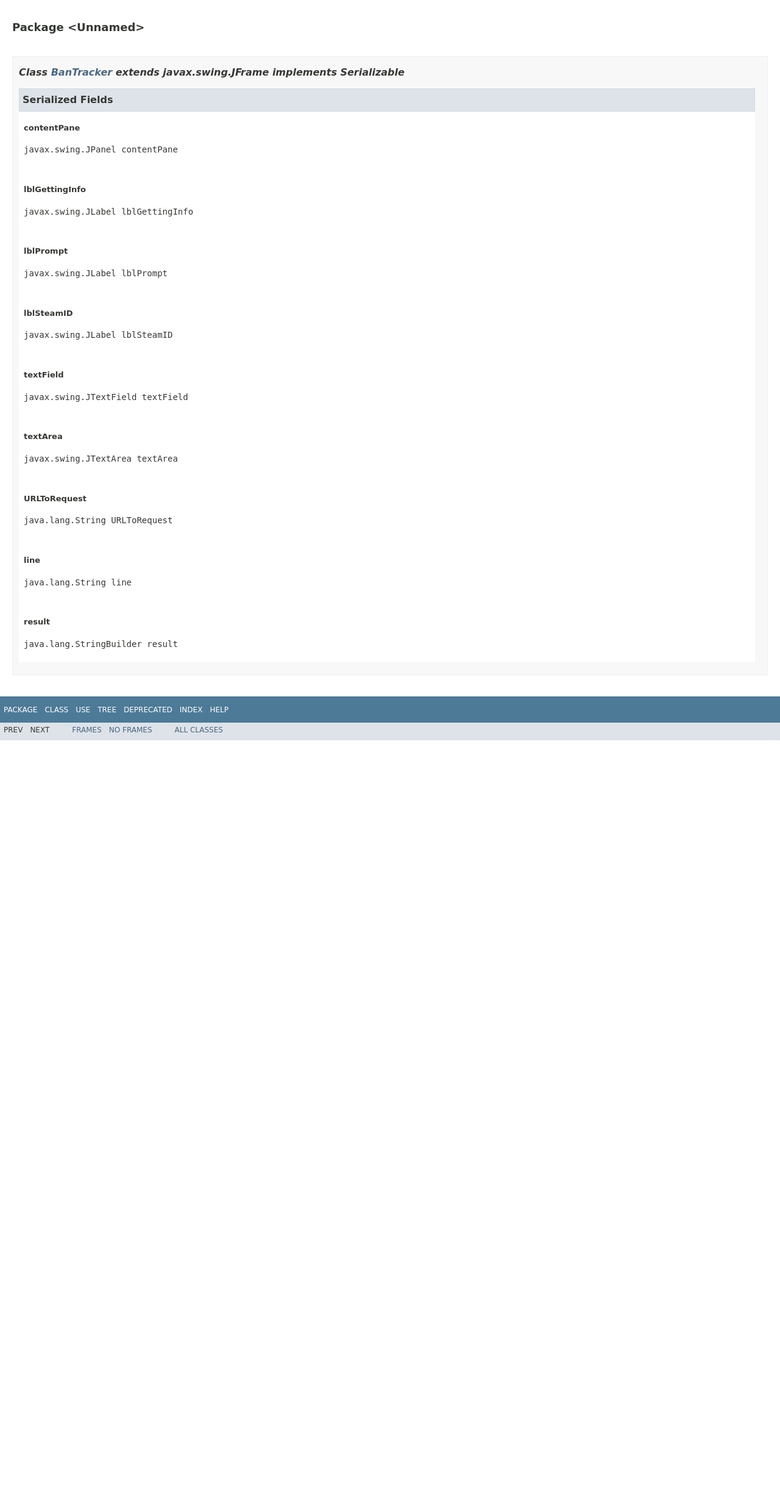
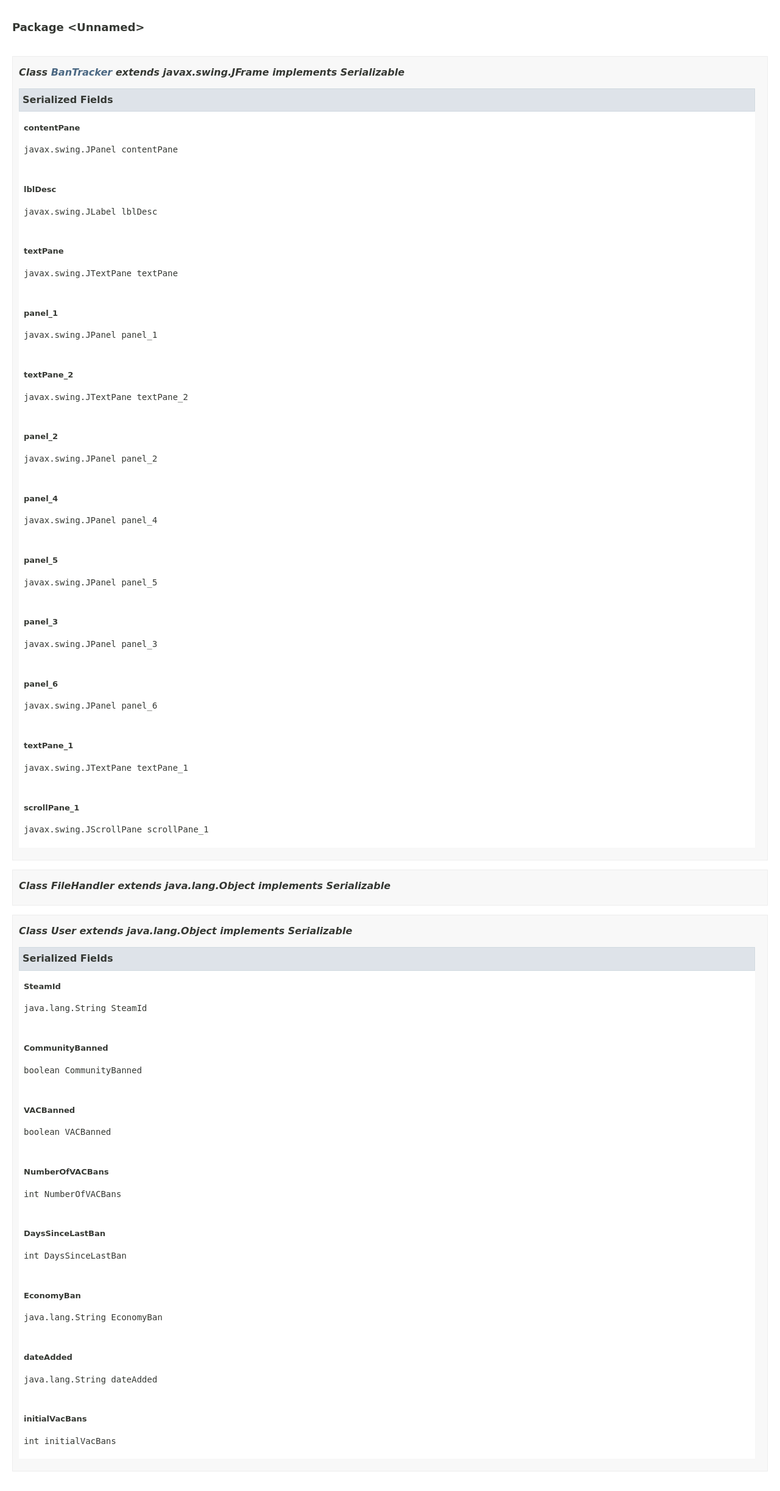
Before and after one commit to Stnguyenx3/Steam-Ban-Tracker, a plain HTML site: page doc/serialized-form.html in a window 1280 px wide. Shown: the part 115-2560 px from the top of the page at 61% size. Before the commit the page ends 1329 px from the top, so only its background shows below. Drawn offline with Linux system fonts and the light colour scheme; a web font is replaced by a local one.

Commit message:
Added Javadocs.

```diff
--- a/doc/serialized-form.html
+++ b/doc/serialized-form.html
@@ -2,9 +2,9 @@
 <!-- NewPage -->
 <html lang="en">
 <head>
-<!-- Generated by javadoc (1.8.0_40) on Fri Apr 03 17:13:51 PDT 2015 -->
+<!-- Generated by javadoc (1.8.0_45) on Thu Jun 04 17:24:41 PDT 2015 -->
 <title>Serialized Form</title>
-<meta name="date" content="2015-04-03">
+<meta name="date" content="2015-06-04">
 <link rel="stylesheet" type="text/css" href="stylesheet.css" title="Style">
 <script type="text/javascript" src="script.js"></script>
 </head>
@@ -89,36 +89,97 @@
 <pre>javax.swing.JPanel contentPane</pre>
 </li>
 <li class="blockList">
-<h4>lblGettingInfo</h4>
-<pre>javax.swing.JLabel lblGettingInfo</pre>
+<h4>lblDesc</h4>
+<pre>javax.swing.JLabel lblDesc</pre>
 </li>
 <li class="blockList">
-<h4>lblPrompt</h4>
-<pre>javax.swing.JLabel lblPrompt</pre>
+<h4>textPane</h4>
+<pre>javax.swing.JTextPane textPane</pre>
 </li>
 <li class="blockList">
-<h4>lblSteamID</h4>
-<pre>javax.swing.JLabel lblSteamID</pre>
+<h4>panel_1</h4>
+<pre>javax.swing.JPanel panel_1</pre>
 </li>
 <li class="blockList">
-<h4>textField</h4>
-<pre>javax.swing.JTextField textField</pre>
+<h4>textPane_2</h4>
+<pre>javax.swing.JTextPane textPane_2</pre>
 </li>
 <li class="blockList">
-<h4>textArea</h4>
-<pre>javax.swing.JTextArea textArea</pre>
+<h4>panel_2</h4>
+<pre>javax.swing.JPanel panel_2</pre>
 </li>
 <li class="blockList">
-<h4>URLToRequest</h4>
-<pre>java.lang.String URLToRequest</pre>
+<h4>panel_4</h4>
+<pre>javax.swing.JPanel panel_4</pre>
 </li>
 <li class="blockList">
-<h4>line</h4>
-<pre>java.lang.String line</pre>
+<h4>panel_5</h4>
+<pre>javax.swing.JPanel panel_5</pre>
+</li>
+<li class="blockList">
+<h4>panel_3</h4>
+<pre>javax.swing.JPanel panel_3</pre>
+</li>
+<li class="blockList">
+<h4>panel_6</h4>
+<pre>javax.swing.JPanel panel_6</pre>
+</li>
+<li class="blockList">
+<h4>textPane_1</h4>
+<pre>javax.swing.JTextPane textPane_1</pre>
 </li>
 <li class="blockListLast">
-<h4>result</h4>
-<pre>java.lang.StringBuilder result</pre>
+<h4>scrollPane_1</h4>
+<pre>javax.swing.JScrollPane scrollPane_1</pre>
+</li>
+</ul>
+</li>
+</ul>
+</li>
+<li class="blockList"><a name="FileHandler">
+<!--   -->
+</a>
+<h3>Class FileHandler extends java.lang.Object implements Serializable</h3>
+</li>
+<li class="blockList"><a name="User">
+<!--   -->
+</a>
+<h3>Class User extends java.lang.Object implements Serializable</h3>
+<ul class="blockList">
+<li class="blockList">
+<h3>Serialized Fields</h3>
+<ul class="blockList">
+<li class="blockList">
+<h4>SteamId</h4>
+<pre>java.lang.String SteamId</pre>
+</li>
+<li class="blockList">
+<h4>CommunityBanned</h4>
+<pre>boolean CommunityBanned</pre>
+</li>
+<li class="blockList">
+<h4>VACBanned</h4>
+<pre>boolean VACBanned</pre>
+</li>
+<li class="blockList">
+<h4>NumberOfVACBans</h4>
+<pre>int NumberOfVACBans</pre>
+</li>
+<li class="blockList">
+<h4>DaysSinceLastBan</h4>
+<pre>int DaysSinceLastBan</pre>
+</li>
+<li class="blockList">
+<h4>EconomyBan</h4>
+<pre>java.lang.String EconomyBan</pre>
+</li>
+<li class="blockList">
+<h4>dateAdded</h4>
+<pre>java.lang.String dateAdded</pre>
+</li>
+<li class="blockListLast">
+<h4>initialVacBans</h4>
+<pre>int initialVacBans</pre>
 </li>
 </ul>
 </li>
```
Also changed, not shown: doc/BanTracker.html (+4 -4 lines), doc/allclasses-frame.html (+2 -3 lines), doc/allclasses-noframe.html (+2 -3 lines), doc/class-use/BanTracker.html (+2 -2 lines), doc/constant-values.html (+2 -2 lines), doc/deprecated-list.html (+2 -2 lines), doc/help-doc.html (+2 -2 lines), doc/index-files/index-1.html (+4 -4 lines), doc/index-files/index-2.html (+6 -6 lines), doc/index-files/index-3.html (+9 -11 lines), doc/index.html (+1 -1 lines), doc/overview-tree.html (+2 -3 lines), doc/package-frame.html (+2 -3 lines), doc/package-summary.html (+2 -8 lines), 2 more files.
